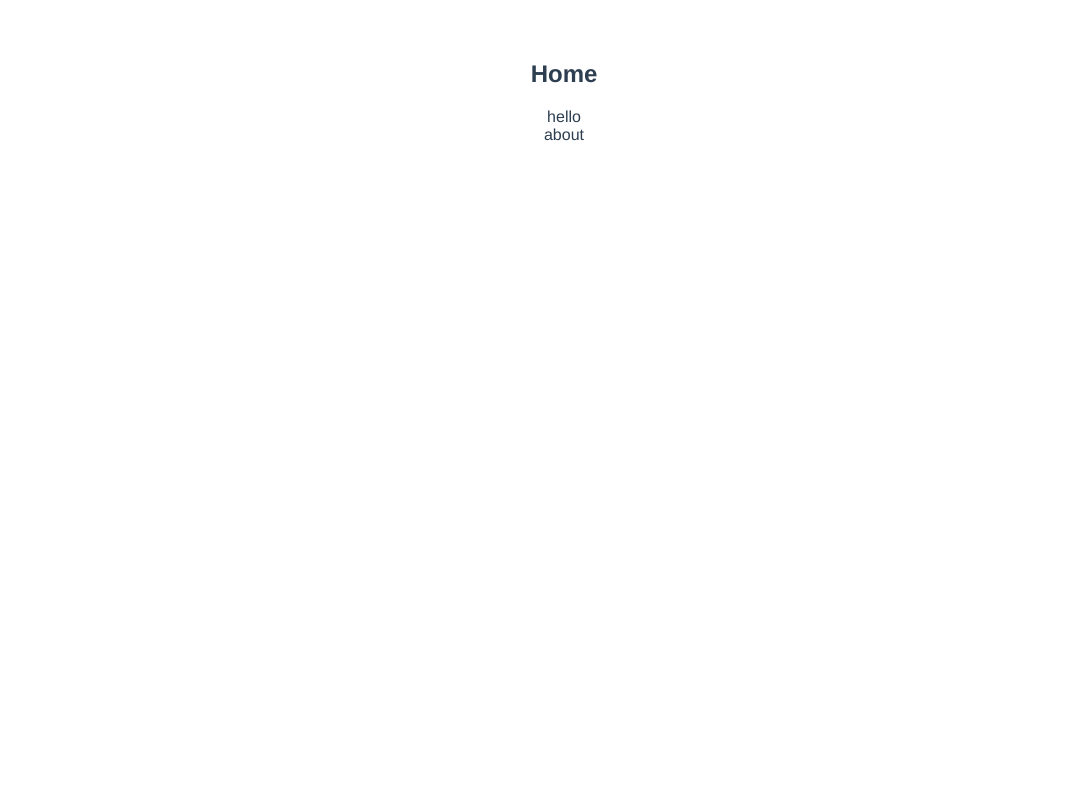
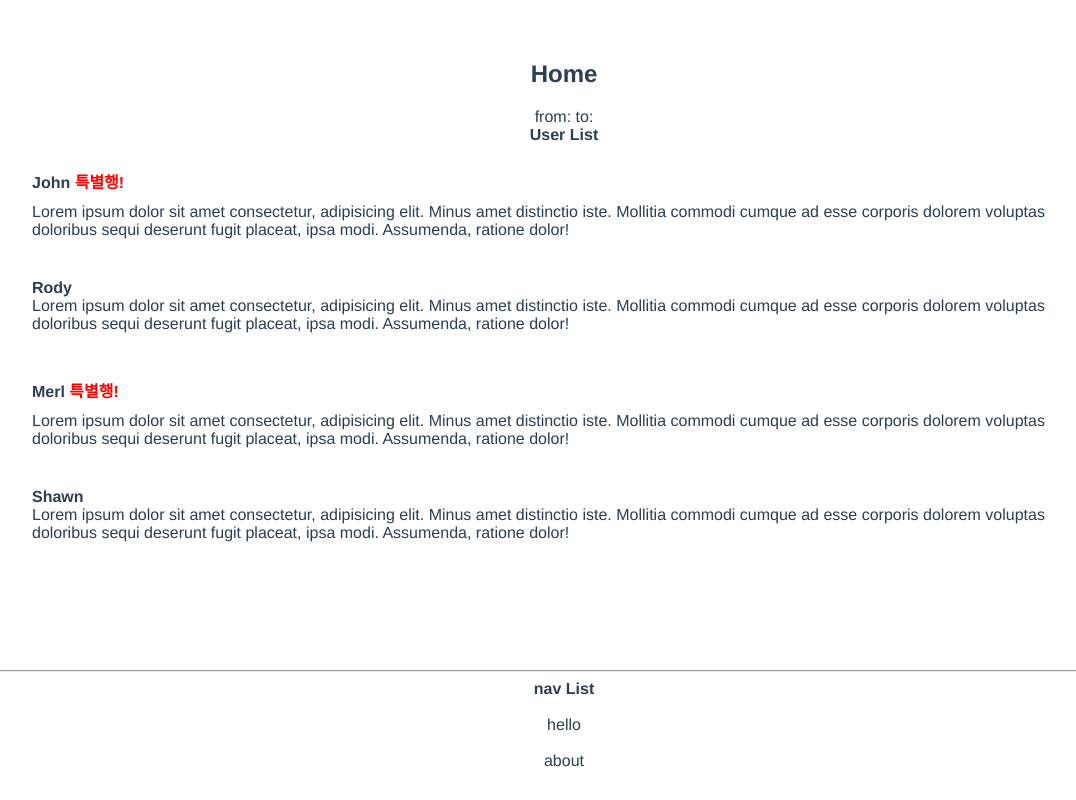
Before and after one commit to SinYongJu/vue-til, a Vue app in the folder vue-cli/: page / in a window 1280 px wide. Shown: the whole page, without its empty margins (76-1152 px from the left). Built offline with nearby package versions, Linux system fonts and the light colour scheme.

Commit message:
Modify user info component

```diff
--- a/vue-cli/src/components/UserInfo.vue
+++ b/vue-cli/src/components/UserInfo.vue
@@ -1,23 +1,43 @@
 <template>
   <div id="UserInfo">
     id : {{ id }}
-
+    <br/>
+    {{computedUser}}
+    <br>
+    <h2>count : {{count}}</h2>
   </div>
 </template>
 
 <script>
 export default {
   name: 'UserInfo',
-  props: {
-    id: Number
+  data: function(){
+    let {id} = this.$route.params
+    return {
+      id: parseInt(id),
+      count : 5
+    }
   },
   computed : {
-
-  }
+    computedUser : function(){
+      return `User ${this.id}, Welcome!!`
+    }
+  },
+  mounted : function(){
+    const time = 1000
+    let timer = null
+    timer = setInterval(()=>{
+      if(this.count === 0){
+        clearInterval(timer)
+        return this.$router.push({ name:'home' })
+      }
+      this.count = --this.count
+      return this.count
+    },time)
+  },
 }
 </script>
 
 <style>
-#UserInfo {
-}
+
 </style>
--- a/vue-cli/src/core/router.js
+++ b/vue-cli/src/core/router.js
@@ -3,6 +3,7 @@ import VueRouter from 'vue-router'
 import Home from '../pages/Home'
 import About from '../pages/About'
 import HelloWorld from '../components/HelloWorld'
+import UserInfo from '../components/UserInfo'
 
 Vue.use(VueRouter)
 const router = new VueRouter({
@@ -10,7 +11,8 @@ const router = new VueRouter({
   routes: [
     { path: '/', name: 'home', component: Home },
     { path: '/about', name: 'about', component: About },
-    { path: '/hello', name: 'hello', component: HelloWorld }
+    { path: '/hello', name: 'hello', component: HelloWorld },
+    { path: '/user/:id', name: 'user', component: UserInfo }
   ]
 })
 
--- a/vue-cli/src/pages/Home.vue
+++ b/vue-cli/src/pages/Home.vue
@@ -1,8 +1,29 @@
 <template>
-  <div class="Home">
+  <div id="Home">
     <h2>Home</h2>
     {{ msg }}
+    <div>
+        from:
+        to:
+    </div>
+    <strong>User List</strong>
+    <ul>
+      <li v-bind:key="user.id" v-for="user in computedUserInfo">
+        <router-link v-bind:to="user.path" tag="div">
+          <strong>{{ user.name }} <em v-show="user.isSpecial">특별행!</em></strong>
+          <p>
+            Lorem ipsum dolor sit amet consectetur, adipisicing elit. Minus amet distinctio iste.
+            Mollitia commodi cumque ad esse corporis dolorem voluptas doloribus sequi deserunt fugit
+            placeat, ipsa modi. Assumenda, ratione dolor!
+          </p>
+        </router-link>
+      </li>
+    </ul>
+    <hr>
+    <strong>nav List</strong>
+    <br>
     <router-link to="/hello" tag="div">hello</router-link>
+    <br>
     <router-link to="/about" tag="div">about</router-link>
   </div>
 </template>
@@ -10,6 +31,27 @@
 <script>
 export default {
   name: 'Home',
+  data: function() {
+      console.log(this.$router)
+    return {
+      userInfo: [
+        { id: 1, name: 'John', isSpecial: true },
+        { id: 2, name: 'Rody' },
+        { id: 3, name: 'Merl', isSpecial: true },
+        { id: 4, name: 'Shawn' }
+      ],
+      from : this.$router
+    }
+  },
+  computed : {
+      computedUserInfo : function(){
+          let userInfo = this.userInfo
+          return userInfo ? userInfo.map(item =>{
+            item.path = `/user/${item.id}`
+              return item
+          }) : []
+      }
+  },
   props: {
     msg: String
   }
@@ -17,5 +59,25 @@ export default {
 </script>
 
 <style>
-    #Home{}
+#Home strong {
+  display: block;
+}
+#Home ul {
+  list-style: none;
+  margin: 0;
+  padding: 0 100px 100px;
+}
+#Home li {
+  text-align: left;
+  padding: 20px 0;
+}
+#Home li p {
+  margin: 0;
+}
+#Home li em {
+  display: inline-block;
+  font-style: normal;
+  color: red;
+  padding: 5px 0 10px;
+}
 </style>
```
Lines whose indentation alone changed are shown as unchanged.
